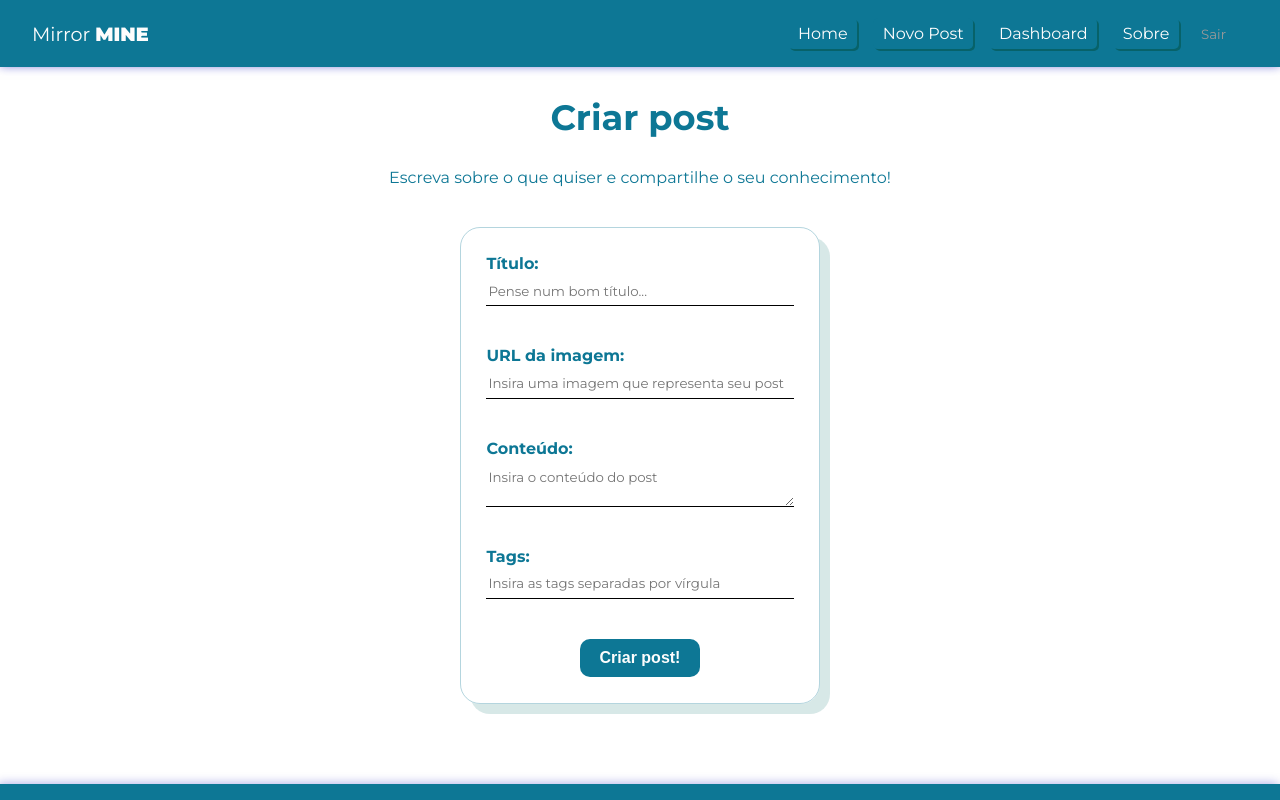
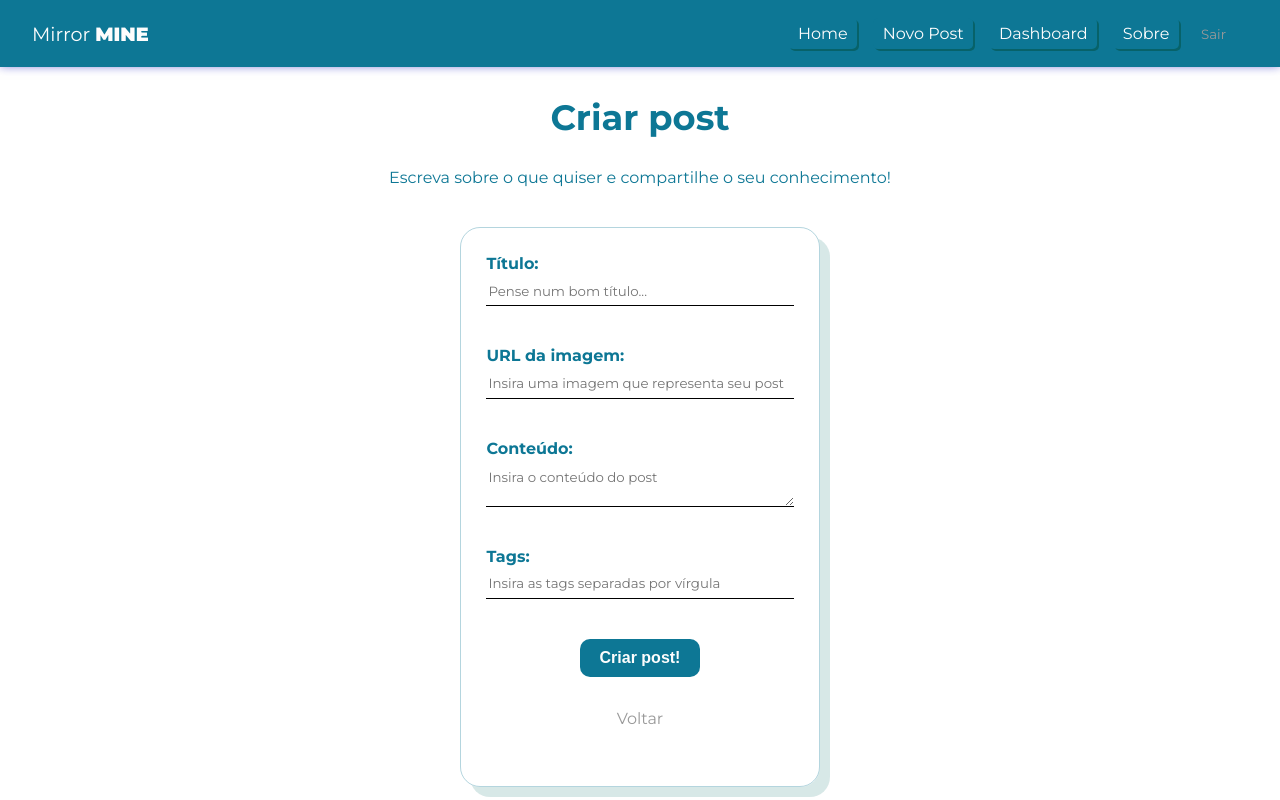
Before and after one commit to hiensenn/Mirror_Mine, a React (Create React App) app: page /posts/create in a window 1280 px wide. Shown: the top 800 px of the page. Built offline with nearby package versions, Linux system fonts and the light colour scheme; no server answers; sample sign-in values are in the browser's storage.

Commit message:
structuring dashboard for individual posts

```diff
--- /dev/null
+++ b/src/hooks/useFetchDocument.js
@@ -0,0 +1,51 @@
+import { useState, useEffect } from "react";
+import { db } from "../firebase/config";
+import {
+  doc, getDoc
+} from "firebase/firestore";
+
+export const useFetchDocument = (docCollection, id) => {
+  const [document, setDocument] = useState(null);
+  const [error, setError] = useState(null);
+  const [loading, setLoading] = useState(null);
+
+  // deal with memory leak
+  const [cancelled, setCancelled] = useState(false);
+
+  useEffect(() => {
+    async function loadDocument() {
+      if (cancelled) return;
+
+      setLoading(true);
+
+      try {
+
+        const docRef = await doc(db, docCollection, id)
+        const docSnap = await getDoc(docRef)
+
+        setDocument(docSnap.data())
+        setLoading(false);
+
+      } catch (error) {
+        console.log(error)
+        setError(error.message)
+
+        setLoading(true);
+      }
+
+
+
+
+    }
+
+    loadDocument();
+  }, [docCollection, id, cancelled]);
+
+  console.log(document);
+
+  useEffect(() => {
+    return () => setCancelled(true);
+  }, []);
+
+  return { document, loading, error };
+};
--- a/src/pages/CreatePost/CreatePost.js
+++ b/src/pages/CreatePost/CreatePost.js
@@ -4,7 +4,7 @@ import { useState } from "react";
 import { useInsertDocument } from "../../hooks/useInsertDocument";
 import { useNavigate } from "react-router-dom";
 import { useAuthValue } from "../../context/AuthContext";
-
+import { Link } from "react-router-dom";
 const CreatePost = () => {
   const [title, setTitle] = useState("");
   const [image, setImage] = useState("");
@@ -112,6 +112,10 @@ const CreatePost = () => {
           />
         </label>
         {!response.loading && <button className="btn">Criar post!</button>}
+        <div className={styles.create_post_button}>
+        <Link to="/">Voltar</Link>
+        </div>
+
         {response.loading && (
           <button className="btn" disabled>
             Aguarde.. .
--- a/src/pages/CreatePost/CreatePost.module.css
+++ b/src/pages/CreatePost/CreatePost.module.css
@@ -1,11 +1,15 @@
 .create_post{
     text-align: center;
-
+    color: #0d7795;
+    margin-bottom: 2em;
 }
 .create_post h2{
     font-size:  2.2em;
 }
-.create_post {
-    color: #0d7795;
-    margin-bottom: 2em;
+
+.create_post_button{
+
+    margin: 2em;
+    border-radius: 10%;
+
 }
--- a/src/pages/DashBoard/DashBoard.js
+++ b/src/pages/DashBoard/DashBoard.js
@@ -1,9 +1,34 @@
 import styles from './DashBoard.module.css'
 
+//hooks
+import { Link } from 'react-router-dom'
+import { useFetchDocuments } from '../../hooks/useFetchDocuments'
+import { useAuthValue } from '../../context/AuthContext'
+
+
+
 const DashBoard = () => {
+
+  const{user} = useAuthValue()
+  const uid = user.uid
+
+  //posts do usuario
+  const {documents : posts, loading} = useFetchDocuments("posts", null, uid)
+
   return (
     <div>
         <h1>DashBoard</h1>
+        <p>Gerencie os seus posts</p>
+        {posts && posts.length === 0 ? (
+          <div className={styles.noposts}> <p>Você ainda não postou</p> <Link to='/posts/create' className='btn'>Criar um post</Link></div>
+
+        ) : (
+          <div className={styles.posts}>
+            <p>seus posts : </p>
+          </div>
+        )}
+
+        {posts && posts.map((post) => <h2 key={post.id}>{post.title}</h2>)}
     </div>
   )
 }
--- a/src/pages/Post/Post.js
+++ b/src/pages/Post/Post.js
@@ -1,16 +1,34 @@
-import styles from './Post.module.css'
+// CSS
+import styles from "./Post.module.css";
 
-//hook
-import { useParams } from 'react-router-dom'
+// hooks
+import { useFetchDocument } from "../../hooks/useFetchDocument";
+import { useParams } from "react-router-dom";
 
 const Post = () => {
+  const { id } = useParams();
+  const { document: post } = useFetchDocument("posts", id);
 
-    const {id} = useParams()
   return (
-    <div>
-        <h1>post : {id}</h1>
+    <div className={styles.post_container}>
+      {post && (
+        <>
+          <h1>{post.title}</h1>
+          <img src={post.image} alt={post.title} />
+          <p>{post.body}</p>
+          <h3>Este post trata sobre:</h3>
+          <div className={styles.tags}>
+            {post.tags.map((tag) => (
+              <p key={tag}>
+                <span>#</span>
+                {tag}
+              </p>
+            ))}
+          </div>
+        </>
+      )}
     </div>
-  )
-}
+  );
+};
 
-export default Post
+export default Post;
--- a/src/pages/Post/Post.module.css
+++ b/src/pages/Post/Post.module.css
@@ -0,0 +1,19 @@
+.post_container{
+    text-align: center;
+}
+.post_container h3{
+    margin-bottom: .2em;
+}
+.post_container .tags{
+    display: flex;
+    justify-content: center;
+}
+.post_container img{
+    max-width: 700px;
+}
+.tags p {
+    margin-right: 1em;
+}
+.tags span{
+    font-weight: bold;
+}
```
